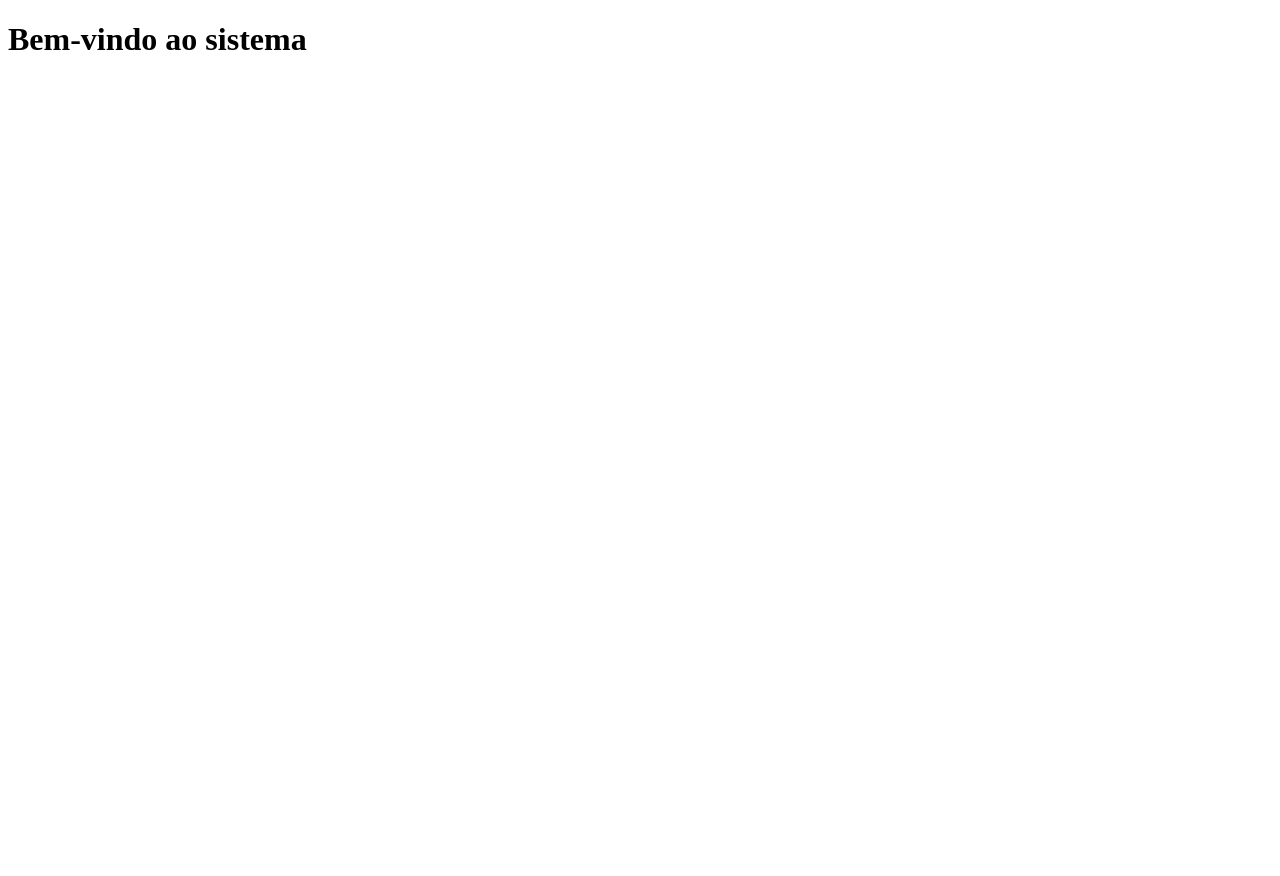
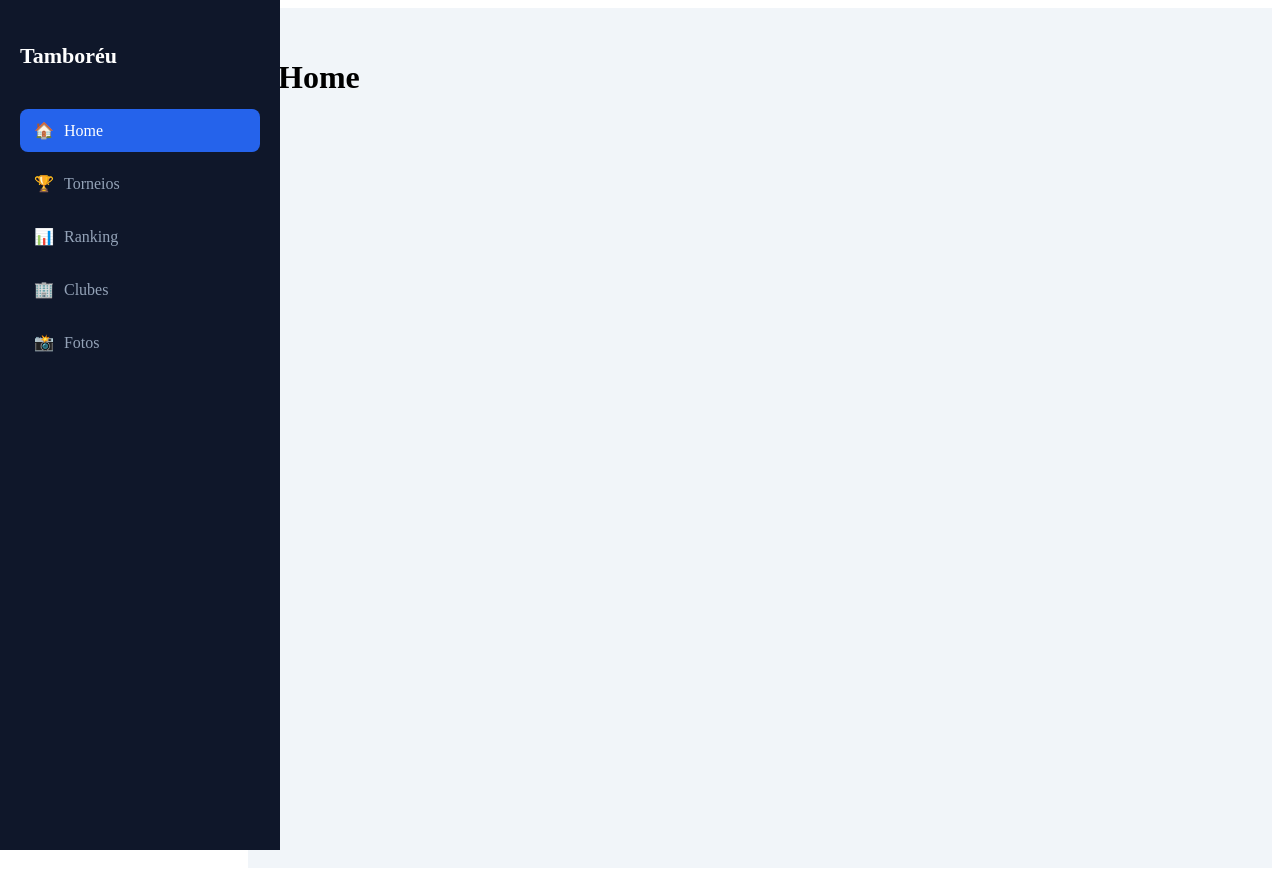
Before and after one commit to arthurantunes94/ProjetoTamboreuTorneios, a React (Vite) app in the folder torneio-tamboreu/: page /home in a window 1280 px wide. Before the commit the page ends 800 px from the top, so only its background shows below. Built offline with nearby package versions, Linux system fonts and the light colour scheme; sample sign-in values are in the browser's storage.

Commit message:
Sidebar fixo + Paginas criadas

```diff
--- a/torneio-tamboreu/src/App.jsx
+++ b/torneio-tamboreu/src/App.jsx
@@ -2,6 +2,11 @@ import { BrowserRouter, Routes, Route } from "react-router-dom";
 import Login from "./pages/Login";
 import Home from "./pages/Home";
 import ProtectedRoute from "./components/ProtectedRoute";
+import Layout from "./components/Layout";
+import Torneios from "./pages/Torneios";
+import Ranking from "./pages/Ranking";
+import Clubes from "./pages/Clubes";
+import Fotos from "./pages/Fotos";
 
 function App() {
   return (
@@ -12,7 +17,52 @@ function App() {
           path="/home"
           element={
             <ProtectedRoute>
-              <Home />
+              <Layout>
+                <Home />
+              </Layout>
+            </ProtectedRoute>
+          }
+        />
+        <Route
+          path="/torneios"
+          element={
+            <ProtectedRoute>
+              <Layout>
+                <Torneios />
+              </Layout>
+            </ProtectedRoute>
+          }
+        />
+
+        <Route
+          path="/ranking"
+          element={
+            <ProtectedRoute>
+              <Layout>
+                <Ranking />
+              </Layout>
+            </ProtectedRoute>
+          }
+        />
+
+        <Route
+          path="/clubes"
+          element={
+            <ProtectedRoute>
+              <Layout>
+                <Clubes />
+              </Layout>
+            </ProtectedRoute>
+          }
+        />
+
+        <Route
+          path="/fotos"
+          element={
+            <ProtectedRoute>
+              <Layout>
+                <Fotos />
+              </Layout>
             </ProtectedRoute>
           }
         />
--- a/torneio-tamboreu/src/components/Layout.jsx
+++ b/torneio-tamboreu/src/components/Layout.jsx
@@ -0,0 +1,12 @@
+import Sidebar from "./Sidebar";
+import "../css/Layout.css";
+
+export default function Layout({ children }) {
+  return (
+    <div className="layout">
+      <Sidebar />
+
+      <div className="content">{children}</div>
+    </div>
+  );
+}
--- a/torneio-tamboreu/src/components/Sidebar.jsx
+++ b/torneio-tamboreu/src/components/Sidebar.jsx
@@ -0,0 +1,32 @@
+import { NavLink } from "react-router-dom";
+import "../css/Sidebar.css";
+
+export default function Sidebar() {
+  return (
+    <div className="sidebar">
+      <h2 className="logo">Tamboréu</h2>
+
+      <nav>
+        <NavLink to="/home" className="menu-item">
+          🏠 <span>Home</span>
+        </NavLink>
+
+        <NavLink to="/torneios" className="menu-item">
+          🏆 <span>Torneios</span>
+        </NavLink>
+
+        <NavLink to="/ranking" className="menu-item">
+          📊 <span>Ranking</span>
+        </NavLink>
+
+        <NavLink to="/clubes" className="menu-item">
+          🏢 <span>Clubes</span>
+        </NavLink>
+
+        <NavLink to="/fotos" className="menu-item">
+          📸 <span>Fotos</span>
+        </NavLink>
+      </nav>
+    </div>
+  );
+}
--- /dev/null
+++ b/torneio-tamboreu/src/css/Layout.css
@@ -0,0 +1,15 @@
+/* Estilos para o layout geral da aplicação, que inclui a barra lateral e a área de conteúdo principal */
+
+/* O layout é organizado em um contêiner flexível, onde a barra lateral fica fixa à esquerda e o conteúdo principal ocupa o restante do espaço */
+.layout {
+  display: flex;
+}
+
+/* A área de conteúdo principal tem uma margem à esquerda para acomodar a barra lateral, um preenchimento para espaçamento interno, um fundo claro e uma altura mínima para preencher a tela */
+.content {
+  margin-left: 240px;
+  padding: 30px;
+  width: 100%;
+  background: #f1f5f9;
+  min-height: 100vh;
+}
--- /dev/null
+++ b/torneio-tamboreu/src/css/Sidebar.css
@@ -0,0 +1,59 @@
+/* Estilos para a barra lateral (sidebar) da aplicação, que é fixa à esquerda e contém o menu de navegação */
+
+/* A barra lateral tem uma largura fixa, ocupa toda a altura da tela, tem um fundo escuro e texto branco para contraste, além de um preenchimento interno para espaçamento */
+.sidebar {
+  width: 240px;
+  height: 100vh;
+  background: #0f172a;
+  color: white;
+  padding: 25px 20px;
+
+  position: fixed;
+  left: 0;
+  top: 0;
+
+  display: flex;
+  flex-direction: column;
+}
+
+/* O logo ou título da barra lateral tem um tamanho de fonte maior, é negrito e tem uma margem inferior para separá-lo do menu */
+.logo {
+  font-size: 22px;
+  font-weight: bold;
+  margin-bottom: 40px;
+}
+
+/* O menu de navegação é organizado em uma coluna, com espaçamento entre os itens */
+.sidebar nav {
+  display: flex;
+  flex-direction: column;
+  gap: 10px;
+}
+
+/* Cada item do menu é um link que tem um layout flexível para alinhar o ícone e o texto, um preenchimento para tornar a área clicável, bordas arredondadas e uma transição suave para o efeito hover */
+.menu-item {
+  display: flex;
+  align-items: center;
+  gap: 10px;
+
+  padding: 12px 14px;
+  border-radius: 8px;
+
+  text-decoration: none;
+  color: #94a3b8;
+
+  transition: 0.2s;
+}
+
+/* Quando o usuário passa o mouse sobre um item do menu, o fundo muda para um tom mais escuro e o texto fica branco para indicar que é interativo */
+.menu-item:hover {
+  background: #1e293b;
+  color: white;
+}
+
+/* O item do menu ativo tem um fundo azul vibrante, texto branco e uma fonte mais pesada para destacar a página atual */
+.menu-item.active {
+  background: #2563eb;
+  color: white;
+  font-weight: 500;
+}
--- /dev/null
+++ b/torneio-tamboreu/src/pages/Clubes.jsx
@@ -0,0 +1,3 @@
+export default function Clubes() {
+  return <h1>Clubes</h1>;
+}
--- /dev/null
+++ b/torneio-tamboreu/src/pages/Fotos.jsx
@@ -0,0 +1,3 @@
+export default function Fotos() {
+  return <h1>Fotos</h1>;
+}
--- a/torneio-tamboreu/src/pages/Home.jsx
+++ b/torneio-tamboreu/src/pages/Home.jsx
@@ -1,3 +1,3 @@
 export default function Home() {
-  return <h1>Bem-vindo ao sistema</h1>;
+  return <h1>Home</h1>;
 }
--- /dev/null
+++ b/torneio-tamboreu/src/pages/Ranking.jsx
@@ -0,0 +1,3 @@
+export default function Ranking() {
+  return <h1>Ranking</h1>;
+}
--- /dev/null
+++ b/torneio-tamboreu/src/pages/Torneios.jsx
@@ -0,0 +1,3 @@
+export default function Torneios() {
+  return <h1>Torneios</h1>;
+}
```
Also changed, not shown: torneio-tamboreu/src/pages/Jogos.jsx (deleted).
